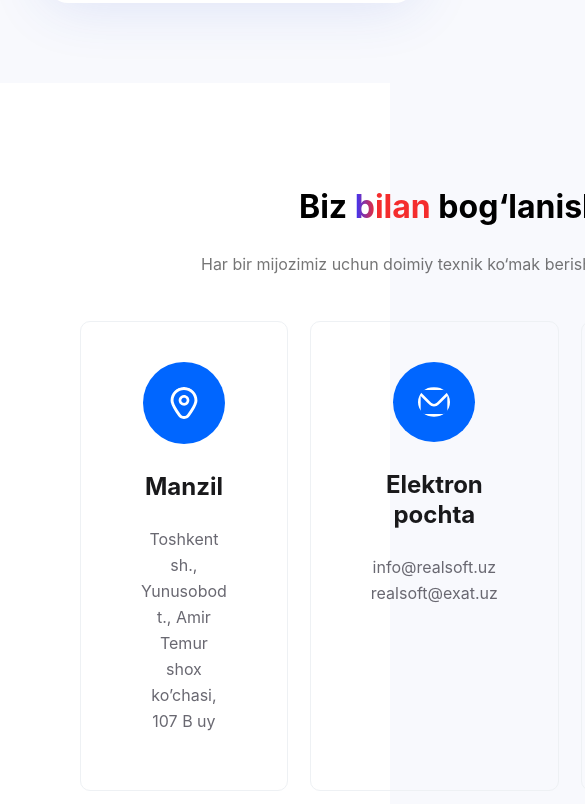
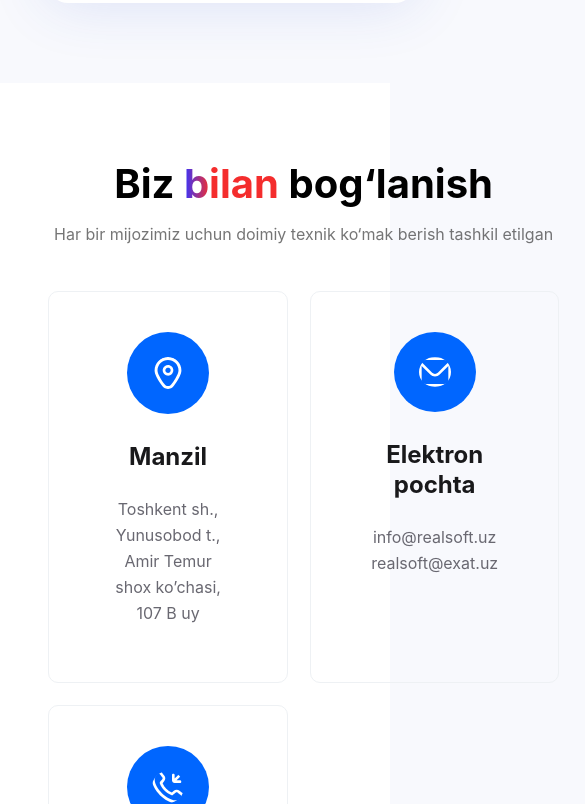
Before and after one commit to Inomjon7777/main-task, a React (Create React App) app: page / in a window 390 px wide. Shown: the part 5440-6244 px from the top of the page, 585 px wide, since content can reach past the window. Built offline with nearby package versions, Linux system fonts and the light colour scheme.

Commit message:
i add footer 992 px response

```diff
--- a/src/components/connection/connection.scss
+++ b/src/components/connection/connection.scss
@@ -102,3 +102,24 @@
     }
   }
 }
+
+@media (max-width: 992px) {
+  .connection {
+    .container {
+      padding: 0 3rem; //
+    }
+    .title {
+      h1 {
+        font-size: 40px; //
+        line-height: 20px; //
+        padding-top: 4rem; //
+      }
+    }
+
+    .connection-boxes {
+      display: grid; //
+      grid-template-columns: repeat(2, 1fr); //
+      grid-template-rows: repeat(2, 1fr); //
+    }
+  }
+}
--- a/src/components/footer/footer.scss
+++ b/src/components/footer/footer.scss
@@ -114,3 +114,9 @@
     }
   }
 }
+
+@media (max-width: 992px) {
+  .container {
+    padding: 0 3rem;
+  }
+}
```
